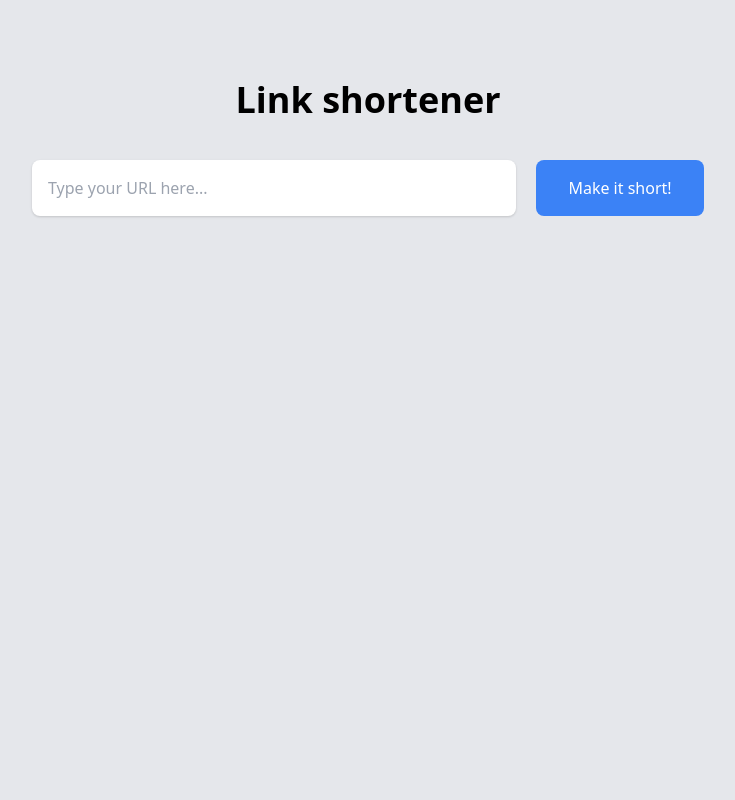
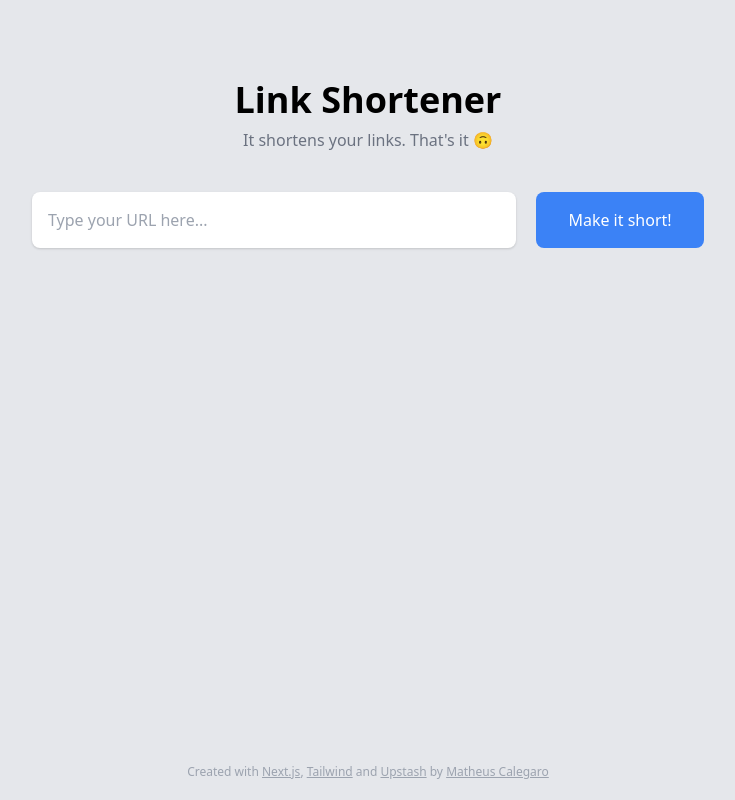
Before and after one commit to mathcale/link-shortener, a Next.js app: page / in a window 1280 px wide. Shown: the whole page, without its empty margins (272-1007 px from the left). Built offline with nearby package versions, Linux system fonts and the light colour scheme.

Commit message:
feat(pages/index): adding credits and subtitle

```diff
--- a/src/pages/index.tsx
+++ b/src/pages/index.tsx
@@ -66,8 +66,10 @@ const IndexPage: React.FC = () => {
   );
 
   return (
-    <main className="mt-20 px-10 md:px-0">
-      <h1 className="text-center text-4xl font-bold">Link shortener</h1>
+    <main className="pt-20 px-10 md:px-0 flex flex-col justify-between h-screen">
+      <div>
+        <h1 className="text-center text-4xl font-bold mb-2">Link Shortener</h1>
+        <p className="text-center text-gray-500">It shortens your links. That&apos;s it 🙃</p>
 
         <div className="flex items-center w-full mt-10">
           <div className="w-full md:max-w-2xl md:mx-auto">
@@ -77,7 +79,7 @@ const IndexPage: React.FC = () => {
               <Alert type="success" title="Success" CustomMessage={renderSuccessAlertMessage} />
             )}
 
-          <form className="mb-4 md:flex md:flex-wrap md:justify-between">
+            <form className="md:flex md:flex-wrap md:justify-between">
               <div className="flex flex-col mb-4 md:w-3/4">
                 <input
                   type="text"
@@ -102,6 +104,26 @@ const IndexPage: React.FC = () => {
             </form>
           </div>
         </div>
+      </div>
+
+      <p className="mb-5 text-gray-400 text-center text-xs">
+        Created with{' '}
+        <a href="https://nextjs.org/" target="_blank" rel="noreferrer" className="underline">
+          Next.js
+        </a>
+        ,{' '}
+        <a href="https://tailwindcss.com/" target="_blank" rel="noreferrer" className="underline">
+          Tailwind
+        </a>{' '}
+        and{' '}
+        <a href="https://upstash.com/" target="_blank" rel="noreferrer" className="underline">
+          Upstash
+        </a>{' '}
+        by{' '}
+        <a href="https://matheus.me" target="_blank" rel="noreferrer" className="underline">
+          Matheus Calegaro
+        </a>
+      </p>
     </main>
   );
 };
```
Lines whose indentation alone changed are shown as unchanged.
